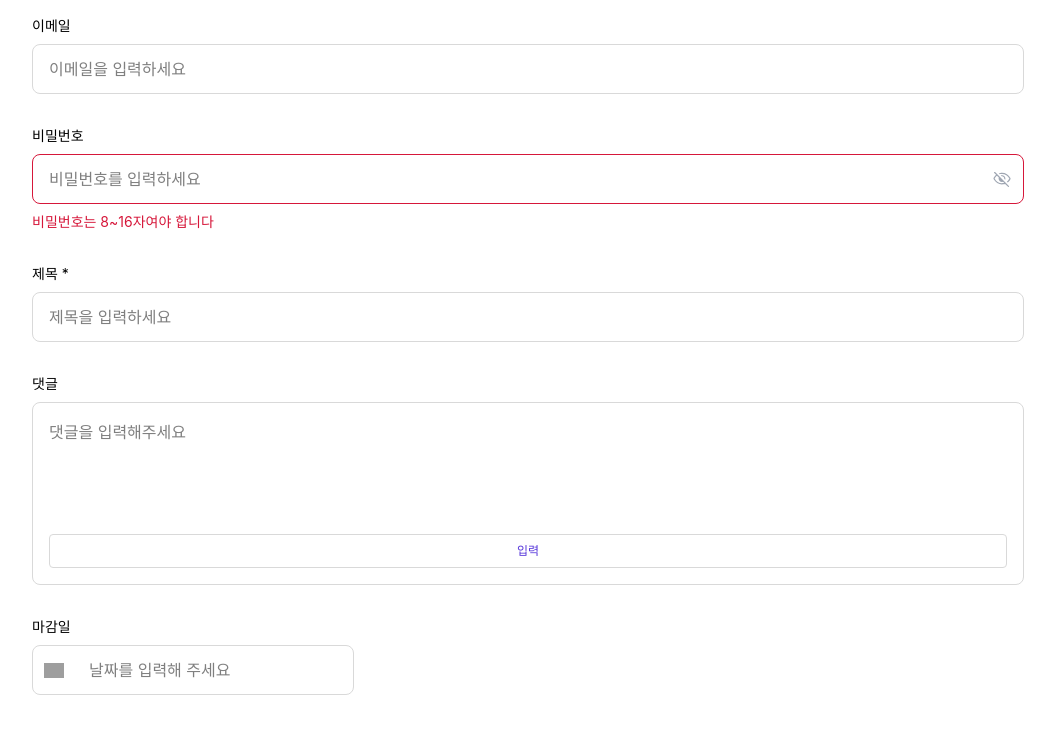
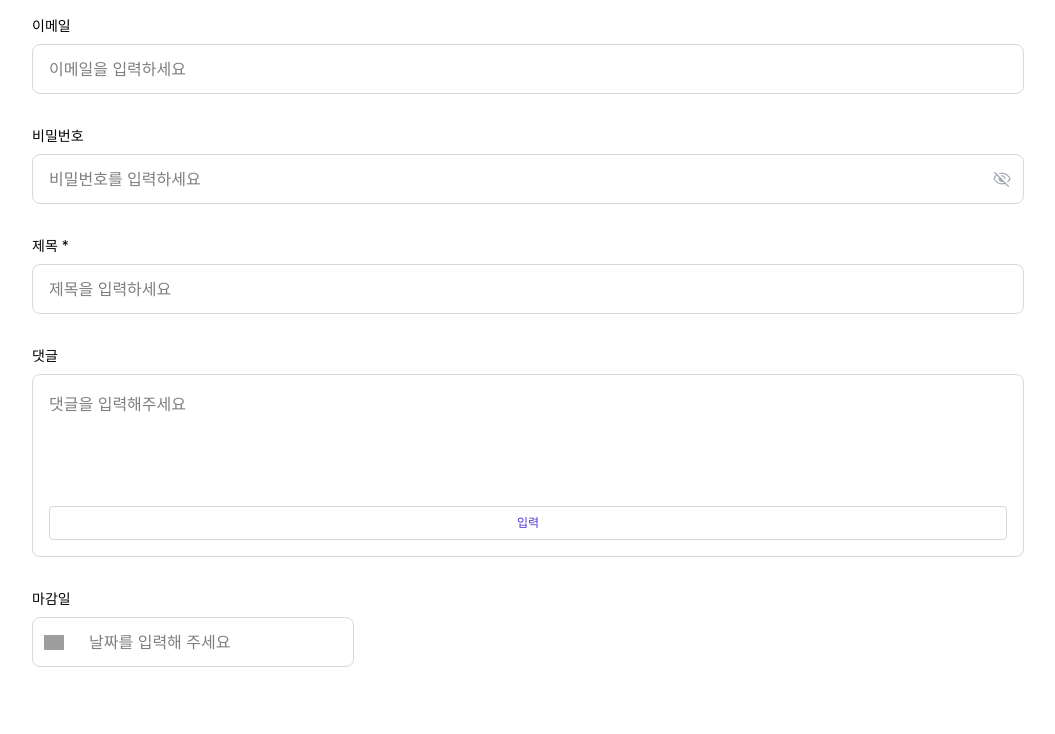
Before and after one commit to FE-3-2team/team2taskify, a Next.js app: page /inputTest in a window 1280 px wide. Shown: the top 734 px of the page, without its empty margins (112-1167 px from the left). Built offline with nearby package versions, Linux system fonts and the light colour scheme; grey boxes are pictures that could not be loaded; a web font is replaced by a local one.

Commit message:
[Feat] 입력값이 있지만 에러가 없을때 보더 처리

```diff
--- a/src/components/common/Input.tsx
+++ b/src/components/common/Input.tsx
@@ -230,7 +230,13 @@ const UnifiedInput: FC<UnifiedInputProps> = ({
             value={value}
             onChange={handleInputChange}
             maxLength={finalMaxLength}
-            className={error ? "border-red" : "border-gray-300"}
+            className={`${
+              value && !error
+                ? "border-[#5534da]"
+                : error
+                  ? "border-red"
+                  : "border-gray-300"
+            }`}
             aria-describedby={error ? errorId : undefined}
           />
           {variant === "password" && (
--- a/src/hooks/useValidation.tsx
+++ b/src/hooks/useValidation.tsx
@@ -7,11 +7,14 @@ export const defaultValidate = (
   value: string,
   variant: InputVariant
 ): string => {
+  // 입력값이 비어있으면 오류 메시지를 반환하지 않음
+  if (!value) return "";
+
   if (variant === "email") {
     const emailRegex = /^[^\s@]+@[^\s@]+\.[^\s@]+$/;
     const hangulRegex = /[가-힣]/;
-    if (value && hangulRegex.test(value)) return "이메일 형식으로 입력해주세요";
-    if (value && !emailRegex.test(value)) return "이메일 형식으로 입력해주세요";
+    if (hangulRegex.test(value)) return "이메일 형식으로 입력해주세요";
+    if (!emailRegex.test(value)) return "이메일 형식으로 입력해주세요";
   } else if (variant === "password") {
     if (value.length < 8 || value.length > 16)
       return "비밀번호는 8~16자여야 합니다";
@@ -28,7 +31,7 @@ export const defaultValidate = (
       return "비밀번호는 소문자,대문자,특수기호를 포함해야합니다";
     }
   } else if (variant === "title") {
-    if (value && (value.length < 2 || value.length > 12))
+    if (value.length < 2 || value.length > 12)
       return "2 ~ 12자의 제목을 지어주세요";
   } else if (variant === "comment") {
     if (value.length === 300) return "최대 300자 까지 입력 할 수 있습니다.";
```
